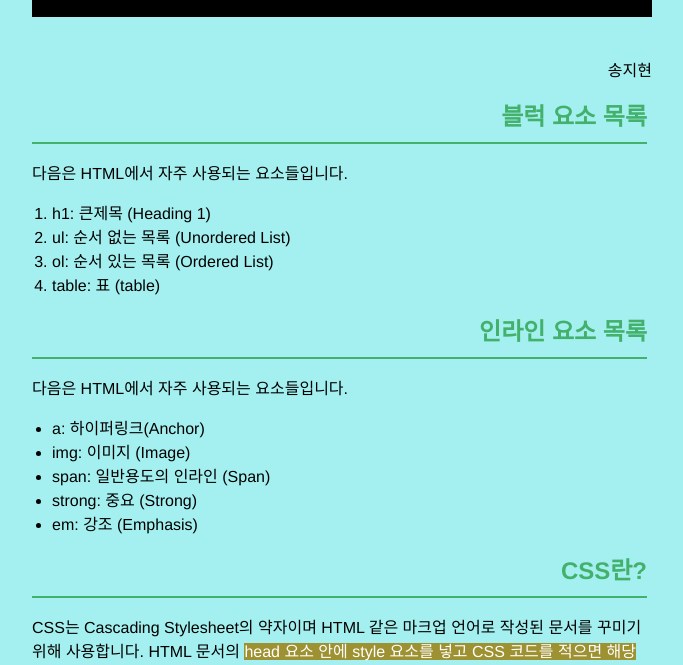
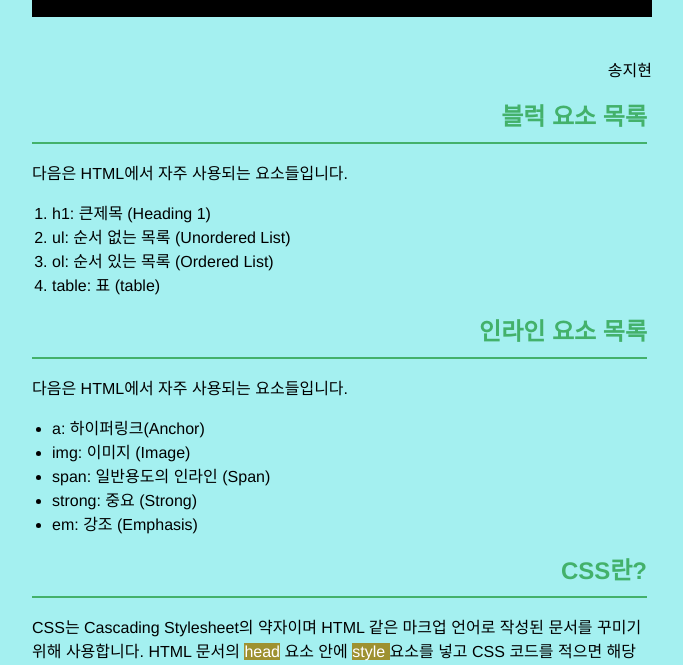
Before and after one commit to sea0194/sea0194.github.io, a plain HTML site: page midterm.html in a window 1280 px wide. Shown: the part 125-790 px from the top of the page, without its empty margins (298-981 px from the left). Drawn offline with Linux system fonts and the light colour scheme.

Commit message:
Update midterm.html

```diff
--- a/midterm.html
+++ b/midterm.html
@@ -89,7 +89,7 @@ table{
  </ul>
  <h2>CSS란?</h2>
   <p>CSS는 Cascading Stylesheet의 약자이며 HTML 같은 마크업 언어로 작성된
-    문서를 꾸미기 위해 사용합니다. HTML 문서의 <span class="강조">head<span> 요소 안에
+    문서를 꾸미기 위해 사용합니다. HTML 문서의 <span class="강조">head</span> 요소 안에
      <span class="강조"> style </span> 요소를 넣고 CSS 코드를 적으면 해당 문서를 다양하게 꾸밀 수 있습니다.</p>
   <p>CSS에 대한 더 자세한 설명은 <a href="#">CSS</a> 문서를 참고하세요.</p>
  <h2>HTML이란?</h2>
```
